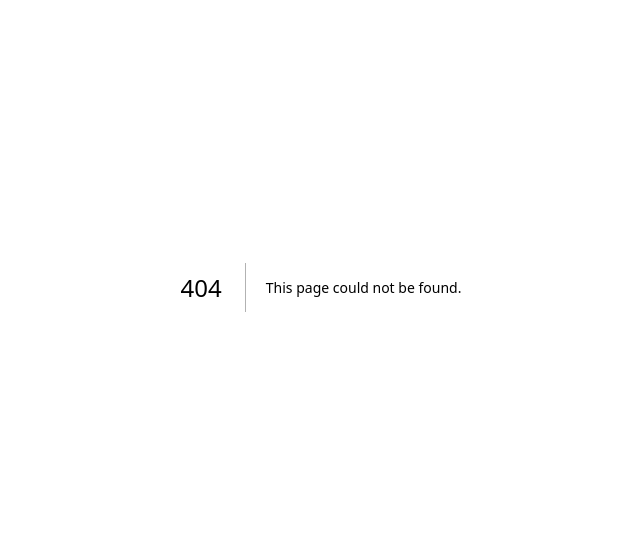
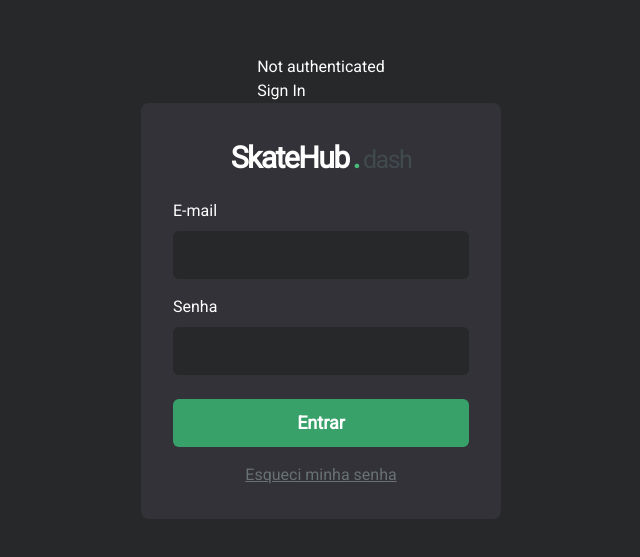
Before and after one commit to jpcmf/Frontend-GraduateProgram-FullStack-2024, a Next.js app: page /auth/signin in a window 1280 px wide. Before the commit this address had no page. Shown: the part 113-670 px from the top of the page, without its empty margins (319-959 px from the left). Built offline with nearby package versions, Linux system fonts and the light colour scheme; no server answers.

Commit message:
feat: Create the signin page of the SkateHub project

```diff
--- a/package.json
+++ b/package.json
@@ -13,12 +13,16 @@
     "@chakra-ui/react": "^2.8.2",
     "@emotion/react": "^11.11.4",
     "@emotion/styled": "^11.11.0",
+    "@hookform/resolvers": "^3.3.4",
+    "axios": "^1.6.8",
     "framer-motion": "^11.0.20",
     "next": "latest",
     "next-auth": "^4.24.7",
     "react": "latest",
     "react-dom": "latest",
-    "react-icons": "^5.0.1"
+    "react-hook-form": "^7.51.2",
+    "react-icons": "^5.0.1",
+    "yup": "^1.4.0"
   },
   "devDependencies": {
     "@types/node": "latest",
--- /dev/null
+++ b/src/components/Form/Input.tsx
@@ -0,0 +1,44 @@
+import { FieldError } from "react-hook-form";
+import { forwardRef, ForwardRefRenderFunction } from "react";
+import {
+  Input as ChakraInput,
+  FormLabel,
+  FormControl,
+  InputProps as ChakraInputProps,
+  FormErrorMessage
+} from "@chakra-ui/react";
+
+interface InputProps extends ChakraInputProps {
+  label?: string;
+  error?: FieldError;
+}
+
+const InputBase: ForwardRefRenderFunction<HTMLInputElement, InputProps> = (
+  { name, label, error = null, ...rest },
+  ref
+) => {
+  return (
+    <FormControl isInvalid={!!error}>
+      {!!label && <FormLabel htmlFor={name}>{label}</FormLabel>}
+      <ChakraInput
+        name={name}
+        id={name}
+        focusBorderColor="blue.500"
+        bgColor="gray.900"
+        variant="filled"
+        _hover={{ bgColor: "gray.900" }}
+        size="lg"
+        ref={ref}
+        {...rest}
+      />
+
+      {!!error && (
+        <FormErrorMessage as="small" color="red.500" ml="1" mt="2" display="block" fontSize="smaller" fontWeight="300">
+          {error?.message}
+        </FormErrorMessage>
+      )}
+    </FormControl>
+  );
+};
+
+export const Input = forwardRef(InputBase);
--- a/src/pages/_app.tsx
+++ b/src/pages/_app.tsx
@@ -1,10 +1,12 @@
-import { theme } from '../styles/theme'
-import { fonts } from '@/lib/fonts'
-import { AppProps } from 'next/app'
-import { ChakraProvider } from '@chakra-ui/react'
-import { SidebarDrawerProvider } from '@/contexts/SidebarDrawerContext'
+import { theme } from "../styles/theme";
+import { fonts } from "@/lib/fonts";
+import { Session } from "next-auth";
+import { AppProps } from "next/app";
+import { ChakraProvider } from "@chakra-ui/react";
+import { SessionProvider } from "next-auth/react";
+import { SidebarDrawerProvider } from "@/contexts/SidebarDrawerContext";
 
-function MyApp({ Component, pageProps }: AppProps) {
+function MyApp({ Component, pageProps }: AppProps<{ session: Session }>) {
   return (
     <>
       <style jsx global>
@@ -14,13 +16,15 @@ function MyApp({ Component, pageProps }: AppProps) {
           }
         `}
       </style>
-      <ChakraProvider theme={theme}>
-        <SidebarDrawerProvider>
-          <Component {...pageProps} />
-        </SidebarDrawerProvider>
-      </ChakraProvider>
+      <SessionProvider session={pageProps.session}>
+        <ChakraProvider theme={theme}>
+          <SidebarDrawerProvider>
+            <Component {...pageProps} />
+          </SidebarDrawerProvider>
+        </ChakraProvider>
+      </SessionProvider>
     </>
-  )
+  );
 }
 
-export default MyApp
+export default MyApp;
--- /dev/null
+++ b/src/pages/auth/signin.tsx
@@ -0,0 +1,111 @@
+import * as yup from "yup";
+import Link from "next/link";
+import { Input } from "../../components/Form/Input";
+import { useEffect } from "react";
+import { useRouter } from "next/router";
+import { yupResolver } from "@hookform/resolvers/yup";
+import { SubmitHandler, useForm } from "react-hook-form";
+import { signIn, signOut, useSession } from "next-auth/react";
+import { Button, Flex, Stack, Text } from "@chakra-ui/react";
+
+type SignInFormData = {
+  email: string;
+  password: string;
+};
+
+const signInFormSchema = yup.object().shape({
+  email: yup.string().required("E-mail obrigatório").email("E-mail inválido"),
+  password: yup.string().required("Password obrigatório")
+});
+
+export default function SignIn() {
+  const router = useRouter();
+
+  const { register, handleSubmit, formState } = useForm({
+    resolver: yupResolver(signInFormSchema)
+  });
+
+  const { errors } = formState;
+
+  const handleSignIn: SubmitHandler<SignInFormData> = async values => {
+    const result = await signIn("credentials", {
+      redirect: false,
+      email: values.email,
+      password: values.password
+    });
+
+    if (result?.ok) {
+      router.replace("/dashboard");
+      return;
+    }
+
+    alert("Credenciais inválidas");
+  };
+
+  const { data: session } = useSession();
+
+  useEffect(() => {
+    if (session === null) return;
+    console.log("session.jwt...", session?.jwt);
+  }, [session]);
+
+  return (
+    <Flex w="100vw" h="100vh" alignItems="center" justifyContent="center" flexDirection="column">
+      <div className="">
+        <h1>{session ? "Authenticated" : "Not authenticated"}</h1>
+        <div className="">
+          {session && (
+            <>
+              <h3>Session data</h3>
+              <p>E-mail: {session.user.email}</p>
+              <p>JWT from Strapi: Check console</p>
+            </>
+          )}
+        </div>
+        {session ? (
+          <button onClick={() => signOut()}>Sign out</button>
+        ) : (
+          <Link href="/auth/signin">
+            <button>Sign In</button>
+          </Link>
+        )}
+      </div>
+
+      <Flex
+        as="form"
+        w="100%"
+        maxWidth={360}
+        bg="gray.800"
+        p="8"
+        borderRadius={8}
+        flexDir="column"
+        onSubmit={handleSubmit(handleSignIn)}
+      >
+        <Stack spacing={4}>
+          <Text fontSize="3xl" fontWeight="bold" letterSpacing="tighter" w="64" align="center" margin="auto" h="12">
+            SkateHub
+            <Text color="green.400" as="span" ml="1">
+              .
+            </Text>
+            <Text as="small" color="gray.700" ml="1" fontSize="smaller" fontWeight="300">
+              dash
+            </Text>
+          </Text>
+          <Flex flexDir="column">
+            <Input id="email" type="email" label="E-mail" {...register("email")} error={errors.email} />
+          </Flex>
+          <Flex flexDir="column">
+            <Input id="password" type="password" label="Senha" {...register("password")} error={errors.password} />
+          </Flex>
+        </Stack>
+
+        <Button type="submit" mt="6" colorScheme="green" size="lg" isLoading={formState.isSubmitting}>
+          Entrar
+        </Button>
+        <Text as="a" href="#" color="gray.600" mt="4" align={"center"} textDecoration={"underline"}>
+          Esqueci minha senha
+        </Text>
+      </Flex>
+    </Flex>
+  );
+}
```
Also changed, not shown: src/pages/api/auth/[...nextauth].ts (added, +54 -0 lines), src/services/auth.ts (added, +12 -0 lines), 2 other files (tests, documents, lock files or other folders).
